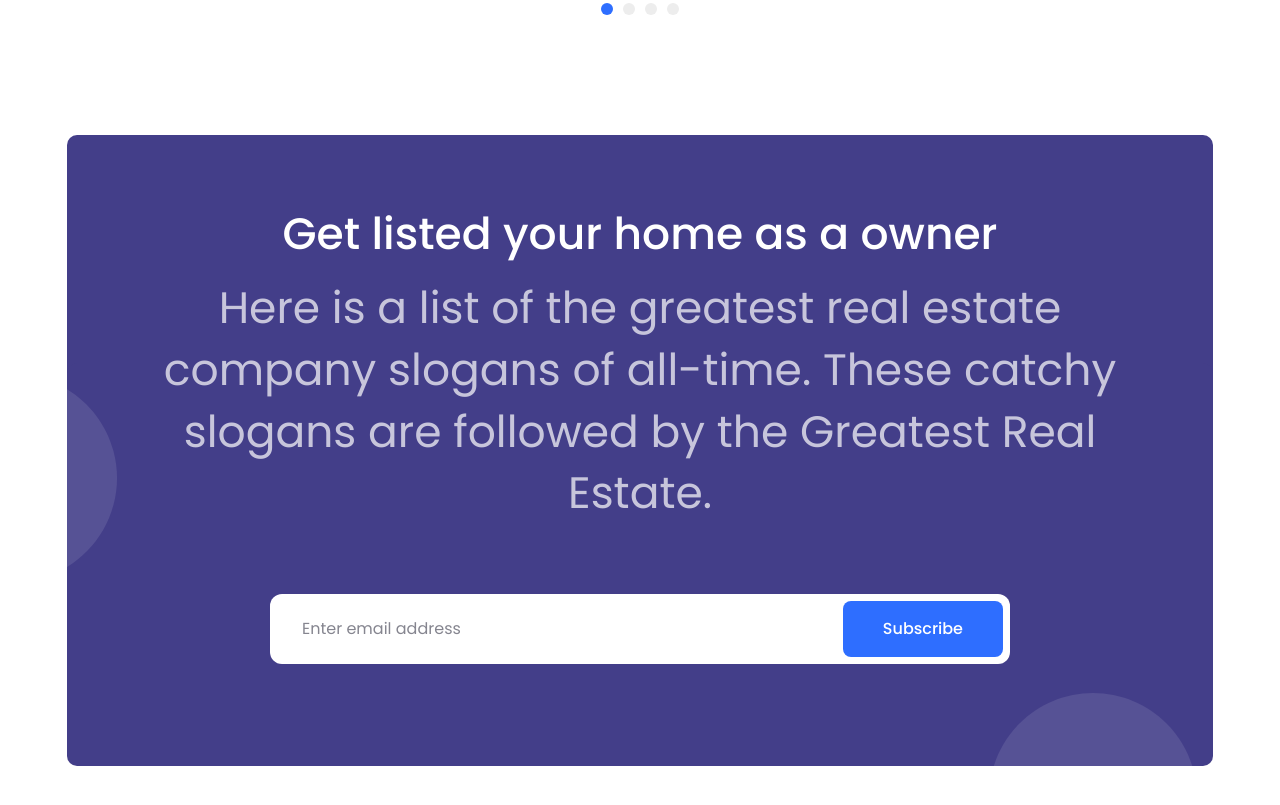
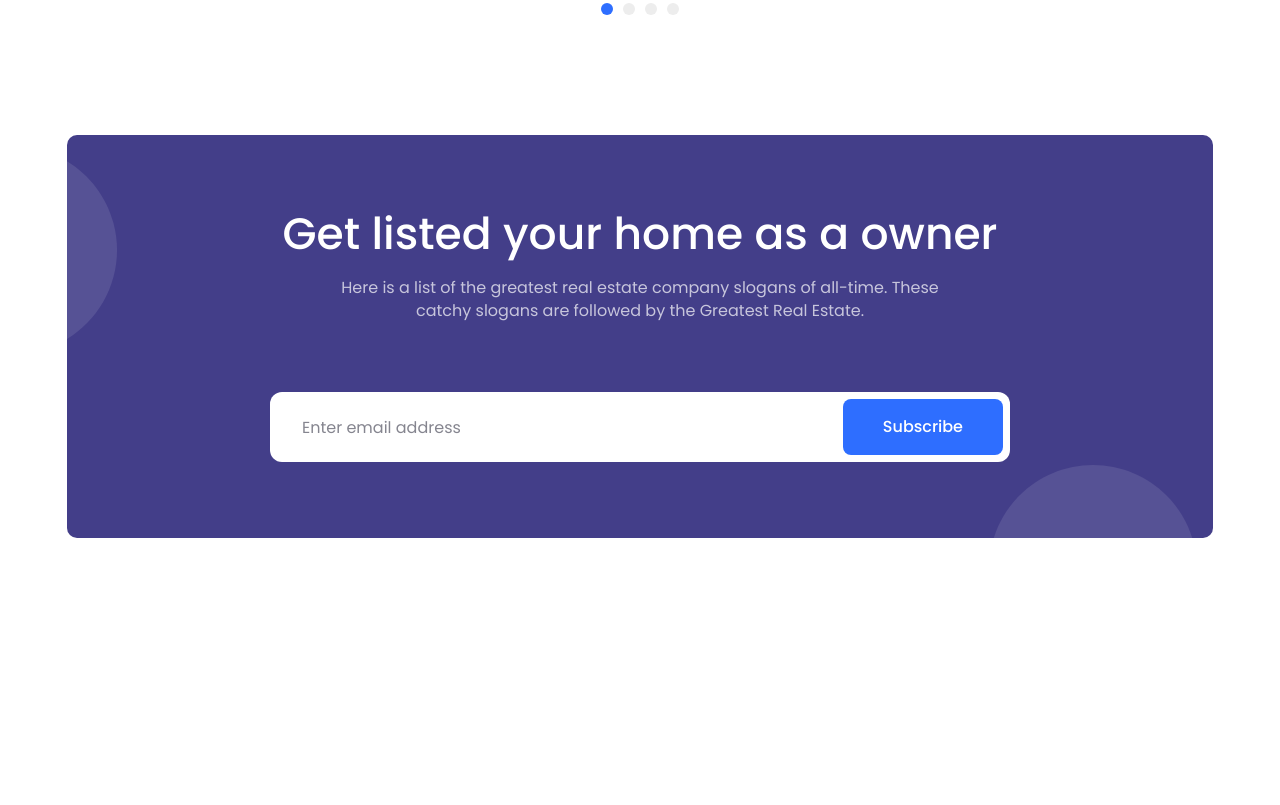
Before and after one commit to leo24102020/RubyHome-preview, a plain HTML site: page index.html in a window 1280 px wide. Shown: the part 3197-4002 px from the top of the page. After the commit the page ends 3815 px from the top, so only its background shows below. Drawn offline with nearby package versions, Linux system fonts and the light colour scheme.

Commit message:
Match subscription block dimensions

```diff
--- a/css/style.css
+++ b/css/style.css
@@ -455,10 +455,10 @@ button {
 }
 @media (min-width: 800px) { .reviews { padding: 120px 0; } .reviews__title { margin-bottom: 70px; } }
 
-.subscribe { margin-bottom: 80px; padding: 70px 32px; min-height: 403px; border-radius: 10px; background: #433e89 url('../assets/img/purple.svg') center bottom / 100% auto no-repeat; color: #fff; text-align: center; font-family: 'Poppins', sans-serif; }
+.subscribe { margin-bottom: 80px; padding: 70px 32px; min-height: 403px; border-radius: 10px; background: #433e89 url('../assets/img/purple.svg') center / 100% auto no-repeat; color: #fff; text-align: center; font-family: 'Poppins', sans-serif; }
 .subscribe__title { margin: 0 0 15px; font-size: 44px; line-height: 1.3; font-weight: 500; overflow-wrap: anywhere; }
-.subscribe__description { margin: 0 auto 70px; max-width: 1000px; font-size: 44px; line-height: 1.4; font-weight: 400; opacity: .7; overflow-wrap: anywhere; }
-.subscribe__form { max-width: 740px; margin: 0 auto; }
+.subscribe__description { margin: 0 auto 70px; max-width: 650px; font-size: 16px; line-height: 1.4; font-weight: 400; opacity: .7; overflow-wrap: anywhere; }
+.subscribe__form { position: relative; max-width: 740px; margin: 0 auto; }
 .subscribe__field { position: relative; border-radius: 12px; background: #fff; }
 .subscribe__input { display: block; box-sizing: border-box; width: 100%; height: 70px; border: 2px solid transparent; border-radius: 12px; padding: 0 200px 0 30px; color: #030a1b; background: transparent; font: 400 16px 'Poppins', sans-serif; }
 .subscribe__input::placeholder { color: #85858f; opacity: 1; }
@@ -466,10 +466,12 @@ button {
 .subscribe__button { position: absolute; top: 7px; right: 7px; padding: 16px 40px; border: 0; border-radius: 8px; background: #2e6eff; color: #fff; font: 500 16px/24px 'Poppins', sans-serif; cursor: pointer; }
 .subscribe__button:hover { background: #2456d6; }
 .subscribe__button:disabled { opacity: .65; cursor: wait; }
-.subscribe__error { min-height: 24px; margin: 8px 0 0; text-align: left; color: #fff; font-size: 16px; }
+.subscribe__error { position: absolute; top: 100%; left: 0; right: 0; min-height: 24px; margin: 8px 0 0; text-align: left; color: #fff; font-size: 16px; }
 @media (max-width: 479px) {
   .subscribe { padding: 45px 18px; }
   .subscribe__field { background: transparent; }
   .subscribe__input { padding: 0 20px 0 30px; background: #fff; }
   .subscribe__button { position: static; width: 100%; margin-top: 10px; }
 }
+
+@media (min-width: 1178px) { .subscribe { width: 1146px; height: 403px; } }
--- a/index.html
+++ b/index.html
@@ -6,7 +6,7 @@
     <title>RubyHome</title>
     <link rel="stylesheet" href="css/normalize.css">
     <link rel="stylesheet" href="assets/vendor/swiper/swiper-bundle.min.css">
-    <link rel="stylesheet" href="css/style.css?v=12">
+    <link rel="stylesheet" href="css/style.css?v=13">
     <script src="assets/vendor/swiper/swiper-bundle.min.js" defer></script>
     <script src="js/script.js?v=6" defer></script>
   </head>
```
